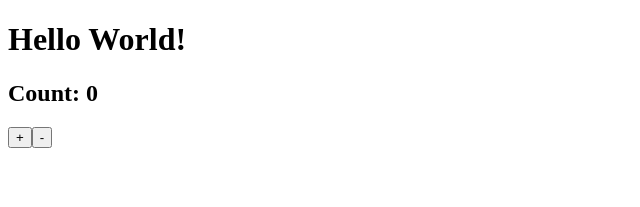
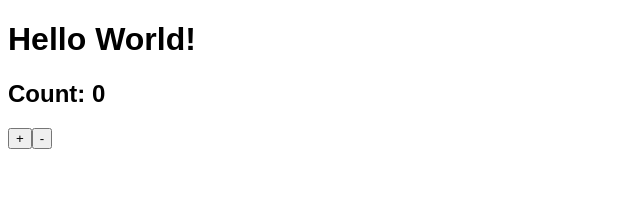
Before and after one commit to rafaelbdutra/egghead-react-boilerplate, a React app: page / in a window 1280 px wide. Shown: the top 207 px of the page, without its empty margins (0-640 px from the left). Built offline with nearby package versions, Linux system fonts and the light colour scheme.

Commit message:
Automatically import css with webpack with style-loader and css-loader

```diff
--- a/package.json
+++ b/package.json
@@ -26,7 +26,9 @@
     "@babel/preset-env": "^7.10.0",
     "@babel/preset-react": "^7.10.0",
     "babel-loader": "^8.1.0",
+    "css-loader": "^3.5.3",
     "html-webpack-plugin": "^4.3.0",
+    "style-loader": "^1.2.1",
     "webpack": "^4.43.0",
     "webpack-cli": "^3.3.11",
     "webpack-dev-server": "^3.11.0",
--- a/src/index.js
+++ b/src/index.js
@@ -1,5 +1,6 @@
 import React from 'react'
 import ReactDOM from 'react-dom'
 import App from './App'
+import './styles.css'
 
 ReactDOM.render(<App/>, document.getElementById('app'))
--- /dev/null
+++ b/src/styles.css
@@ -0,0 +1,17 @@
+html {
+  box-sizing: border-box;
+  font-size: 16px;
+  font-family: sans-serif;
+}
+
+*,
+*:before,
+*:after {
+  box-sizing: inherit;
+}
+
+body,
+h1,
+h2 {
+
+}
--- a/webpack.config.base.js
+++ b/webpack.config.base.js
@@ -17,6 +17,11 @@ module.exports = {
           presets: ['@babel/preset-env', '@babel/preset-react'],
           plugins: ['@babel/plugin-proposal-class-properties']
         }
+      },
+      {
+        test: /\.css$/,
+        use: ['style-loader', 'css-loader'],
+        exclude: /node_modules/
       }
     ]
   },
```
Also changed, not shown: 1 other file (tests, documents, lock files or other folders).
